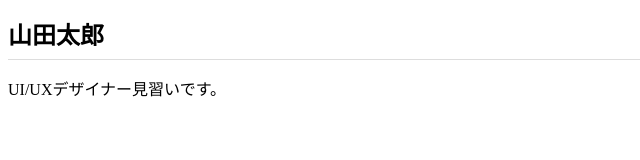
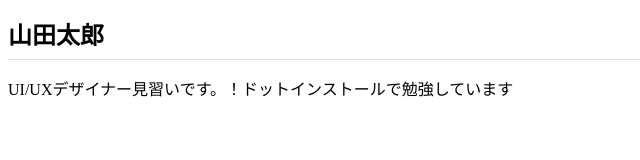
Before and after one commit to supertesla039/supertesla039.github.io, a plain HTML site: page index.html in a window 1280 px wide. Shown: the whole page, without its empty margins (0-640 px from the left). Drawn offline with Linux system fonts and the light colour scheme.

Commit message:
Add files via upload

```diff
--- a/index.html
+++ b/index.html
@@ -7,6 +7,6 @@
     </header>
     <body>
         <h1>山田太郎</h1>
-        <p>UI/UXデザイナー見習いです。</p>
+        <p>UI/UXデザイナー見習いです。！ドットインストールで勉強しています</p>
     </body>
 </html>
```
